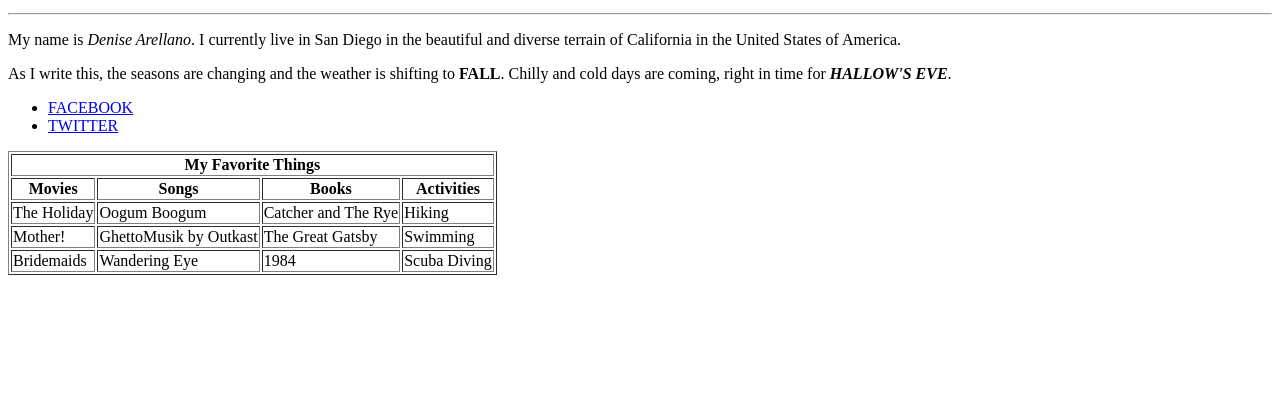
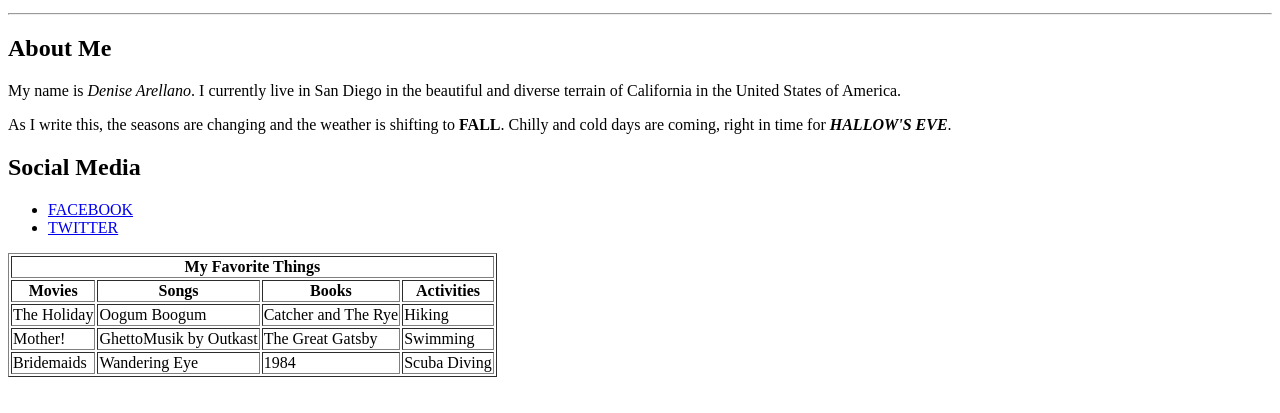
Before and after one commit to denarellano/denarellano.github.io, a plain HTML site: page index.html in a window 1280 px wide. Shown: the part 383-796 px from the top of the page. Drawn offline with Linux system fonts and the light colour scheme.

Commit message:
Update index.html

```diff
--- a/index.html
+++ b/index.html
@@ -33,6 +33,7 @@
     <p style="text-align:center;"><img src="https://scontent-lax3-2.xx.fbcdn.net/v/t1.0-9/523551_10201389983104623_2138940556_n.jpg?_nc_cat=0&oh=b415170a2ac3f5a2508376b285284021&oe=5BEFE49D" width="400px" align="center" alt="Santorini, Greece 2013"></p>
   <!-- * Two paragraphs that will have text describing who you are -->
     <hr>
+    <h2> About Me </h2>
     <p>
       My name is <em>Denise Arellano</em>. I currently live in San Diego in the beautiful and diverse terrain of
       California in the United States of America.
@@ -42,6 +43,7 @@
       in time for <strong><em>HALLOW'S EVE</em></strong>.
     </p>
   <!-- * An unordered list of links that connect to your social media pages -->
+    <h2> Social Media </h2>
     <ul>
       <li><a href="https://www.facebook.com/densiearellano" target="blank"> FACEBOOK</a></li>
       <li><a href="https://twitter.com/denarellano" target="blank"> TWITTER</a></li>
```
